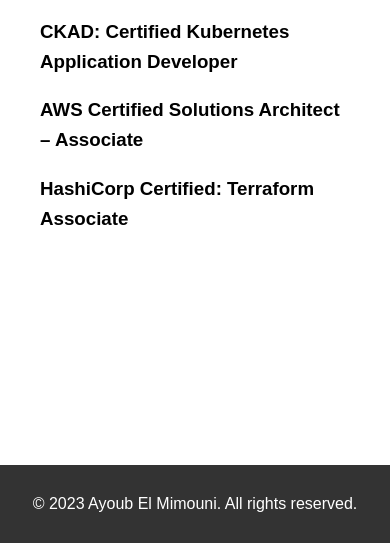
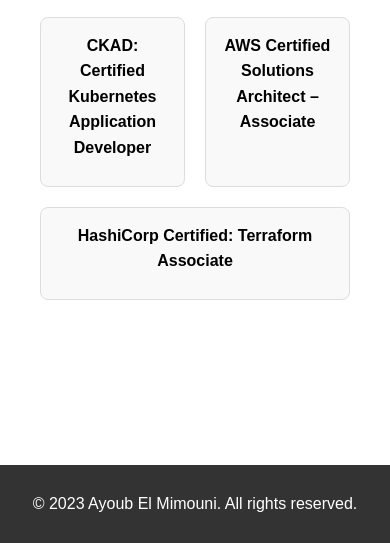
Before and after one commit to ayoubelmimouni/resume, a plain HTML site: page certifications.html in a window 390 px wide. Shown: the part 301-844 px from the top of the page. Drawn offline with Linux system fonts and the light colour scheme; a script that the page names is missing.

Commit message:
More style

```diff
--- a/certifications.html
+++ b/certifications.html
@@ -33,27 +33,31 @@
         <section class="certifications">
             <h2>Certifications</h2>
 
+            <!-- Badges Container -->
+            <div class="badges-container">
                 <!-- CKAD Badge -->
-            <div class="badge-container">
+                <div class="badge-item">
                     <h3>CKAD: Certified Kubernetes Application Developer</h3>
                     <div data-iframe-width="150" data-iframe-height="270" data-share-badge-id="fbea3e6a-29a8-4053-bdb2-330e2468decf" data-share-badge-host="https://www.credly.com"></div>
                     <script type="text/javascript" async src="//cdn.credly.com/assets/utilities/embed.js"></script>
                 </div>
 
-            <!-- Add More Badges Here -->
-            <div class="badge-container">
+                <!-- AWS Badge -->
+                <div class="badge-item">
                     <h3>AWS Certified Solutions Architect – Associate</h3>
                     <div data-iframe-width="150" data-iframe-height="270" data-share-badge-id="6027c661-e42a-4c9c-9551-c4d804f15b66" data-share-badge-host="https://www.credly.com"></div>
                     <script type="text/javascript" async src="//cdn.credly.com/assets/utilities/embed.js"></script>
                 </div>
 
-            <div class="badge-container">
+                <!-- Terraform Badge -->
+                <div class="badge-item">
                     <h3>HashiCorp Certified: Terraform Associate</h3>
                     <div data-iframe-width="150" data-iframe-height="270" data-share-badge-id="f800fc6c-6ae5-4dcb-8edc-a6603d4fa771" data-share-badge-host="https://www.credly.com"></div>
                     <script type="text/javascript" async src="//cdn.credly.com/assets/utilities/embed.js"></script>
                 </div>
 
                 <!-- Add more badges as needed -->
+            </div>
         </section>
     </main>
 
--- a/css/styles.css
+++ b/css/styles.css
@@ -127,42 +127,58 @@ form button:hover {
 }
 
 
-
 /* Certifications Section */
 .certifications {
     padding: 20px;
 }
 
-.certifications-container {
+.badges-container {
     display: flex;
-    flex-wrap: wrap; /* Allows items to wrap to the next line */
-    gap: 15px; /* Space between items */
+    flex-wrap: wrap; /* Allows badges to wrap to the next line */
+    gap: 20px; /* Space between badges */
+    justify-content: center; /* Center-align badges */
 }
 
-.certification-item {
+.badge-item {
     background: #f9f9f9;
     border: 1px solid #ddd;
     border-radius: 8px;
-    padding: 10px 15px;
-    font-size: 14px;
+    padding: 15px;
     text-align: center;
-    flex: 1 1 calc(16.66% - 20px); /* 6 items per row (100% / 6 = ~16.66%) */
+    flex: 1 1 calc(16.66% - 40px); /* 6 badges per row (adjust based on screen size) */
     box-sizing: border-box;
 }
 
-.certification-item:hover {
+.badge-item h3 {
+    margin: 0 0 10px; /* Add spacing between title and badge */
+    font-size: 16px;
+}
+
+@media (max-width: 1200px) {
+    .badge-item {
+        flex: 1 1 calc(20% - 40px); /* 5 badges per row on medium screens */
+    }
+}
+
+@media (max-width: 992px) {
+    .badge-item {
+        flex: 1 1 calc(25% - 40px); /* 4 badges per row on smaller screens */
+    }
+}
+
+@media (max-width: 768px) {
+    .badge-item {
+        flex: 1 1 calc(33.33% - 40px); /* 3 badges per row on tablets */
+    }
+}
+
+@media (max-width: 576px) {
+    .badge-item {
+        flex: 1 1 calc(50% - 40px); /* 2 badges per row on mobile devices */
+    }
+}
+
+.badge-item:hover {
     background: #e9ecef;
     cursor: pointer;
 }
-
-@media (max-width: 768px) {
-    .certification-item {
-        flex: 1 1 calc(33.33% - 20px); /* 3 items per row on smaller screens */
-    }
-}
-
-@media (max-width: 480px) {
-    .certification-item {
-        flex: 1 1 calc(50% - 20px); /* 2 items per row on very small screens */
-    }
-}
```
Lines whose indentation alone changed are shown as unchanged.
